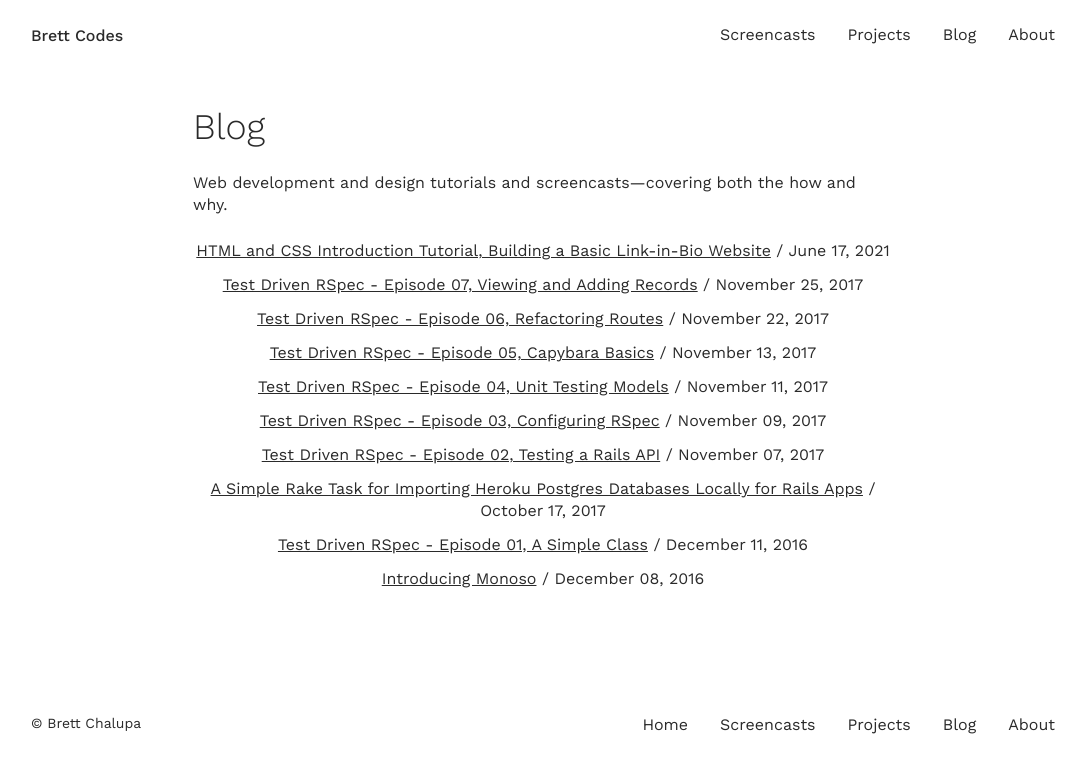
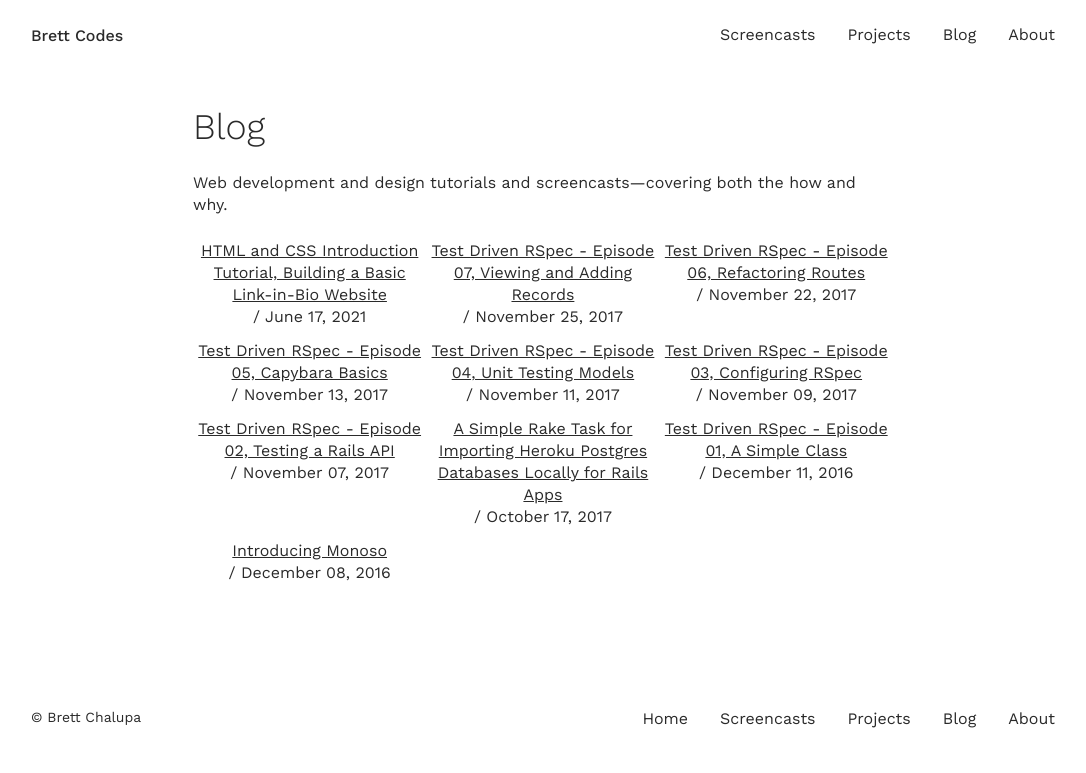
Before and after one commit to brettchalupa/brettcodes, a Jekyll site: the page built from blog.html, in a window 1280 px wide. Shown: the top 773 px of the page, without its empty margins (97-1183 px from the left). Built offline with Jekyll 4.4.1, drawn with Linux system fonts in a browser that asks for light colours.

Commit message:
Display blog posts in a grid

```diff
--- a/_sass/layout.scss
+++ b/_sass/layout.scss
@@ -359,6 +359,21 @@ iframe {
 .posts {
   text-align: center;
   list-style: none;
+
+  display: flex;
+  flex-wrap: wrap;
+
+  li {
+    flex-basis: 33.33%;
+
+    a {
+      display: block;
+    }
+
+    .meta {
+      display: block;
+    }
+  }
 }
 
 .post-meta {
```
